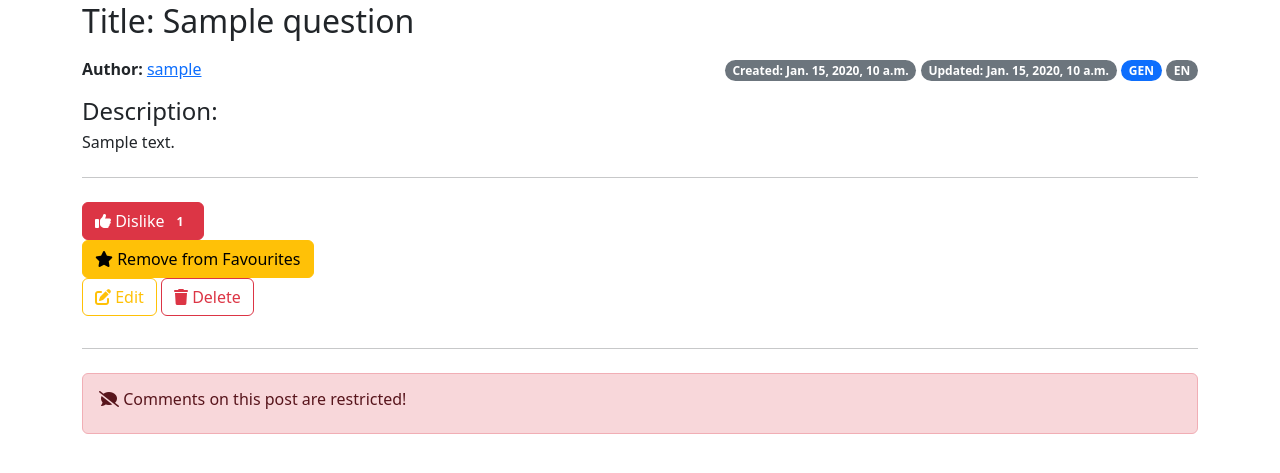
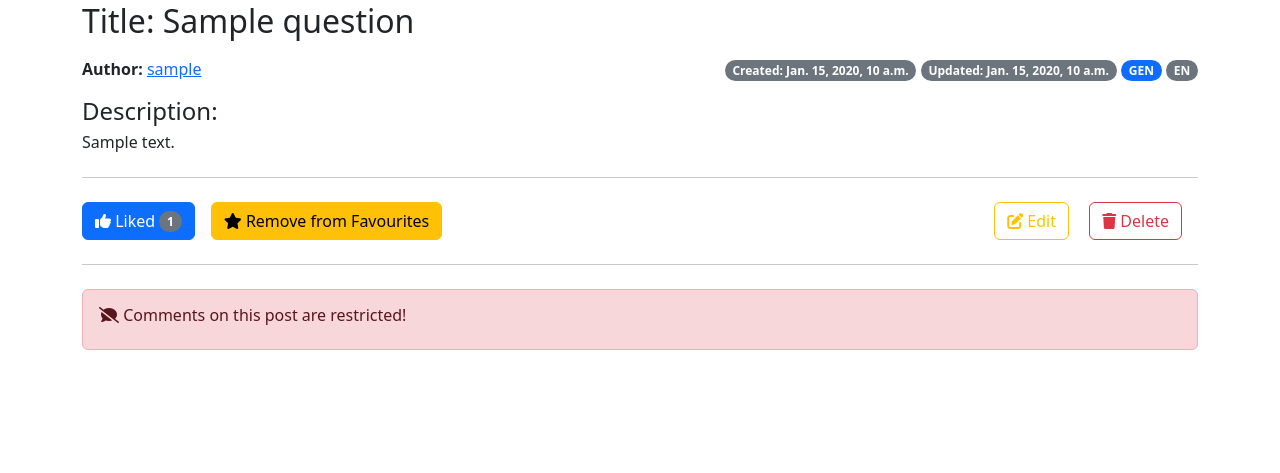
Before and after one commit to MidHunterX/GNOSIS, a Django app: page /ques/1/ in a window 1280 px wide. Shown: the part 200-673 px from the top of the page. Run offline with Django 5.2, Linux system fonts and the light colour scheme; a user stored in the database is signed in; tables that the repository leaves empty hold one stand-in row (values such as "Sample post"); grey boxes marked "Sample" are stand-in pictures; some libraries are stand-ins or nearby versions.

Commit message:
🔧 Fix: Reaction Buttons Alignment

```diff
--- a/gnosis_app/templates/gnosis/ques_detail.html
+++ b/gnosis_app/templates/gnosis/ques_detail.html
@@ -26,32 +26,35 @@
     {% endif %}
   </div>
   <hr class="my-4">
-  <div class="reaction">
+
+
+  <div class="d-flex justify-content-between">
+    <div class="d-flex me-3" alt="Reactions 1">
       <form action="{% url 'gnosis:ques_likes' %}" method="POST">
         {% csrf_token %}
         {% if is_liked %}
-      <button class="btn btn-danger" type="submit" name="q_id" value="{{ q.id }}"><i class="fas fa-thumbs-up"></i> Dislike <span class="badge badge-light">{{ likes_count }}</span></button>
+        <button class="btn btn-primary me-3" type="submit" name="q_id" value="{{ q.id }}"><i class="fas fa-thumbs-up"></i> Liked <span class="badge rounded-pill text-bg-secondary">{{ likes_count }}</span></button>
         {% else %}
-      <button class="btn btn-outline-danger" type="submit" name="q_id" value="{{ q.id }}"><i class="fa fa-thumbs-up"></i> Like <span class="badge badge-light">{{ likes_count }}</span></button>
+        <button class="btn btn-outline-primary me-3" type="submit" name="q_id" value="{{ q.id }}"><i class="fa fa-thumbs-up"></i> Like <span class="badge rounded-pill text-bg-secondary">{{ likes_count }}</span></button>
         {% endif %}
       </form>
       <form action="{% url 'gnosis:ques_fav' %}" method="POST">
         {% csrf_token %}
         {% if is_favourite %}
-      <button class="btn btn-warning" type="submit" name="q_id" value="{{ q.id }}"><i class="fas fa-star"></i> Remove from Favourites</button>
+        <button class="btn btn-warning me-3" type="submit" name="q_id" value="{{ q.id }}"><i class="fas fa-star"></i> Remove from Favourites</button>
         {% else %}
-      <button class="btn btn-outline-warning" type="submit" name="q_id" value="{{ q.id }}"><i class="fa fa-star"></i> Add to Favourites</button>
+        <button class="btn btn-outline-warning me-3" type="submit" name="q_id" value="{{ q.id }}"><i class="fa fa-star"></i> Add to Favourites</button>
         {% endif %}
       </form>
     </div>
 
 
-  <div class="reaction2">
+    <div class="float-end" alt="Reactions 2">
       {% if request.user == q.author %}
-    <a class="btn btn-outline-warning mb-2" href="{% url 'gnosis:update_ques' q.id %}"><i class="fas fa-edit"></i> Edit</a>
+      <a class="btn btn-outline-warning me-3" href="{% url 'gnosis:update_ques' q.id %}"><i class="fas fa-edit"></i> Edit</a>
 
       <!-- Button trigger modal -->
-    <button type="button" class="btn btn btn-outline-danger mb-2" data-bs-toggle="modal" data-bs-target="#deleteModal">
+      <button type="button" class="btn btn btn-outline-danger me-3" data-bs-toggle="modal" data-bs-target="#deleteModal">
         <i class="fas fa-trash"></i> Delete
       </button>
 
@@ -79,6 +82,8 @@
       <!-- <a class="btn btn-outline-danger mb-2" href="{% url 'gnosis:delete_ques' q.id %}"><i class="fas fa-trash"></i> Delete</a> -->
       {% endif %}
     </div>
+  </div>
+
 </div>
 
 <hr class="my-4">
```
Lines whose indentation alone changed are shown as unchanged.
